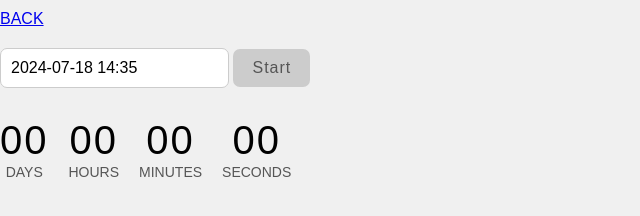
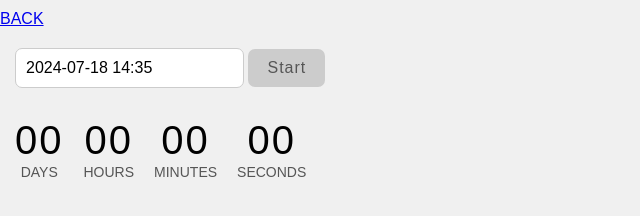
Before and after one commit to NikolayPutyata/goit-js-hw-10, a website built with Vite: page src/1-timer.html in a window 1280 px wide. Shown: the whole page, without its empty margins (0-640 px from the left). Built offline with nearby package versions, Linux system fonts and the light colour scheme.

Commit message:
some styles for first hw

```diff
--- a/src/css/main.css
+++ b/src/css/main.css
@@ -22,7 +22,9 @@ button {
   border: 1px solid #ccc;
   border-radius: 7px;
 }
-
+input[type='text'] {
+  margin-left: 15px;
+}
 button {
   cursor: pointer;
   background-color: #4e75ff;
@@ -49,6 +51,7 @@ button:disabled {
   display: flex;
   gap: 20px;
   margin-top: 20px;
+  margin-left: 15px;
 }
 
 .field {
```
